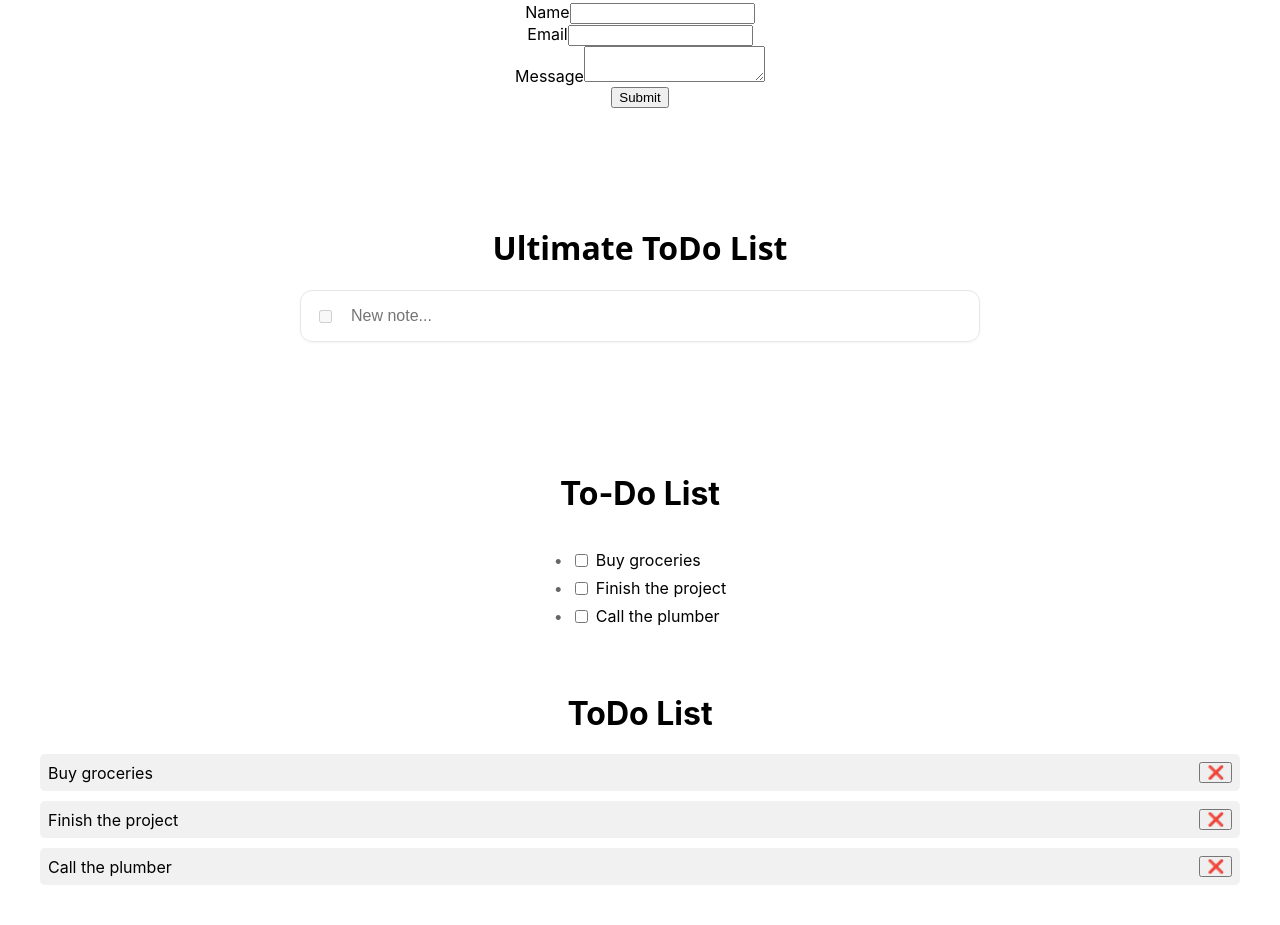
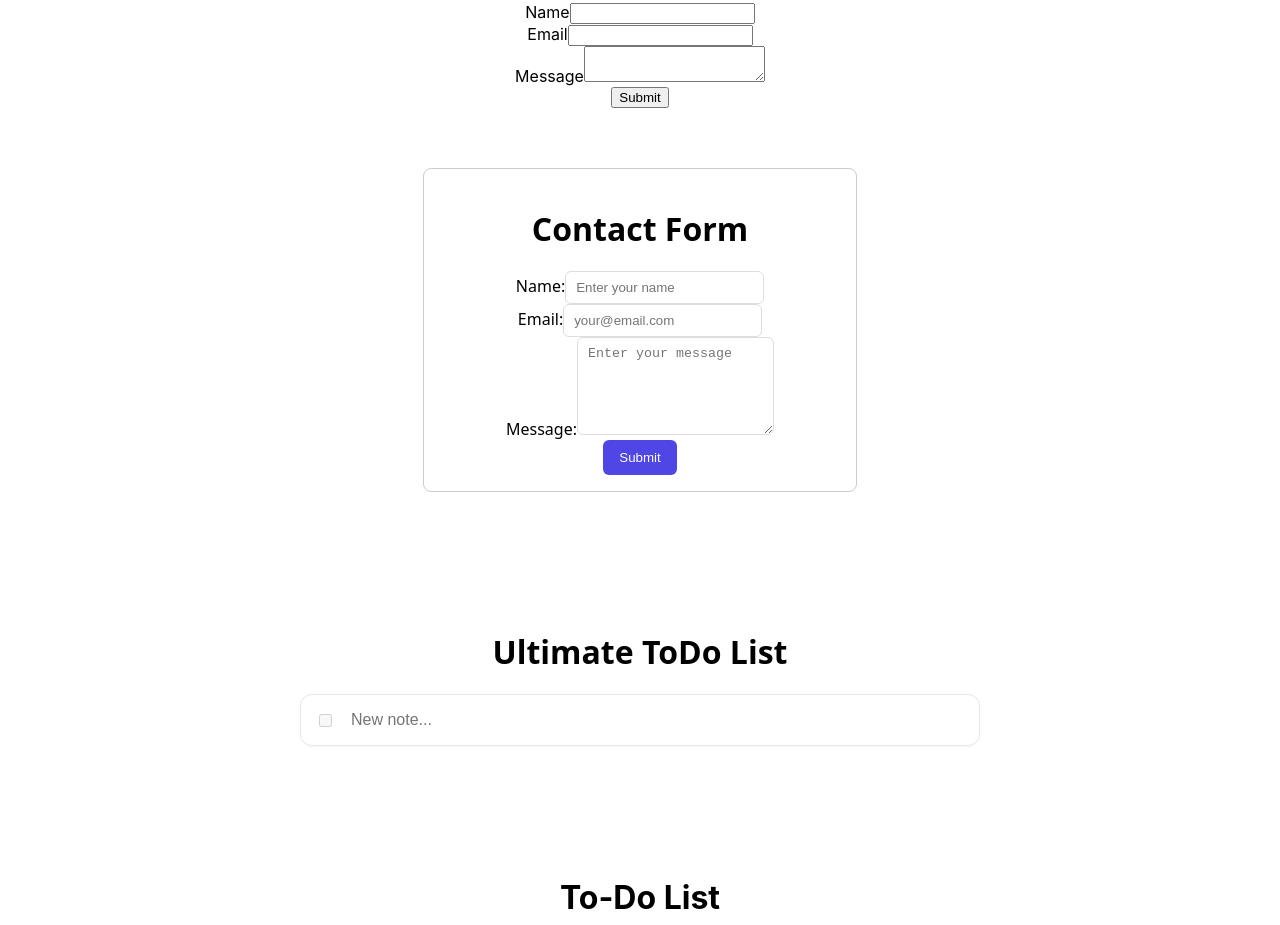
Before and after one commit to Ahmed-Estiak/react-js-journey, a React (Create React App) app in the folder hello-react/: page / in a window 1280 px wide. Shown: the part 1840-2765 px from the top of the page. Built offline with nearby package versions, Linux system fonts and the light colour scheme.

Commit message:
second contact form finished

```diff
--- a/hello-react/src/App.js
+++ b/hello-react/src/App.js
@@ -10,7 +10,7 @@ import UltimateToDo from './all_components/ultimate-to-do';
 import Parent from './other/parent';
 import LightToDo from './all_components/light-to-do';
 import ContactForm from './all_components/contact-form';
-
+import SecondContactForm from './all_components/second-contact-form';
 
 function App() {
   return (
@@ -30,6 +30,9 @@ function App() {
       </div>
       <div style={{ padding: "20px" }}>
         <ContactForm />
+      </div>
+      <div style={{ padding: "20px" }}>
+        <SecondContactForm />
       </div>
       <div style={{ padding: "20px" }}>
         <UltimateToDo />
--- /dev/null
+++ b/hello-react/src/all_components/second-contact-form.js
@@ -0,0 +1,94 @@
+import React, { useState } from "react";
+
+function SecondContactForm(){
+  const [name, setName] = useState("");
+  const [email, setEmail] = useState("");
+  const [message, setMessage] = useState("");
+  const [error, setError] = useState("");
+  const [success, setSuccess] = useState("");
+
+  const handleSubmit=(e)=>{
+    e.preventDefault();
+    if(name.trim() === "" || email.trim() === "" || message.trim() === ""){
+      setError("All fields are required");
+      return;
+    }
+    setError("");
+    setSuccess("Message sent successfully!");
+    setTimeout(()=>{
+      setSuccess("");
+    }, 3000);
+  }
+
+  return(
+    <form onSubmit={handleSubmit} style={styles.form}>
+      <h1>Contact Form</h1>
+      <div style={styles.formGroup}>
+        <label htmlFor="name">Name:</label>
+        <input type="text" id="name" name="name" value={name}
+        onChange={(e)=>setName(e.target.value)}
+        placeholder="Enter your name"
+        style={styles.input}
+        />
+      </div>
+      <div style={styles.formGroup}>
+        <label htmlFor="email">Email:</label>
+        <input type="email" id="email" name="email" value={email}
+        onChange={(e)=>setEmail(e.target.value)}
+        placeholder="your@email.com"
+        style={styles.input}
+        />
+      </div>
+      <div style={styles.formGroup}>
+        <label htmlFor="message">Message:</label>
+        <textarea id="message" name="message" value={message}
+        onChange={(e)=>setMessage(e.target.value)}
+        placeholder="Enter your message"
+        style={styles.textarea}
+        />
+      </div>
+      <button type="submit" style={styles.button}>
+        Submit
+      </button>
+      {error && <p style={styles.error}>{error}</p>}
+      {success && <p style={styles.success}>{success}</p>}
+    </form>
+  )
+}
+
+const styles = {
+  form: {
+    maxWidth: 400,
+    margin: "20px auto",
+    padding: "16px",
+    border: "1px solid #ccc",
+    borderRadius: 8,
+    fontFamily: "system-ui",
+  },
+  field: {
+    marginBottom: 12,
+    display: "grid",
+    gap: 4,
+  },
+  input: {
+    padding: "8px 10px",
+    border: "1px solid #ddd",
+    borderRadius: 6,
+  },
+  textarea: {
+    padding: "8px 10px",
+    border: "1px solid #ddd",
+    borderRadius: 6,
+    minHeight: 80,
+  },
+  button: {
+    padding: "10px 16px",
+    border: "none",
+    borderRadius: 6,
+    background: "#4f46e5",
+    color: "white",
+    cursor: "pointer",
+  },
+};
+
+export default SecondContactForm;
```
